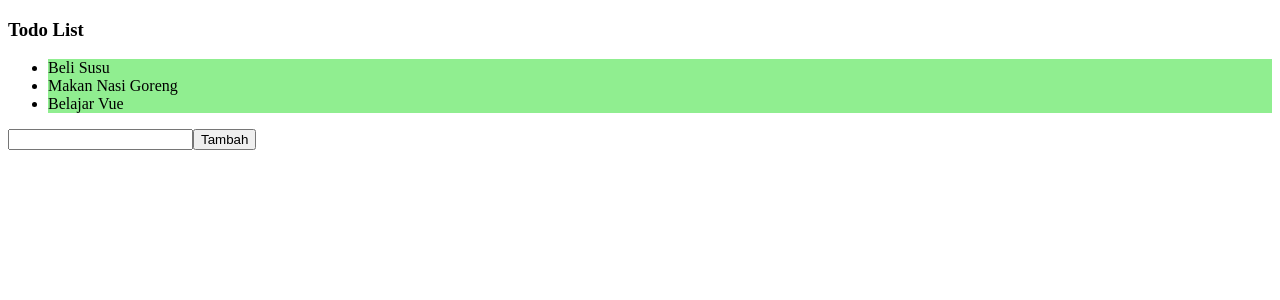
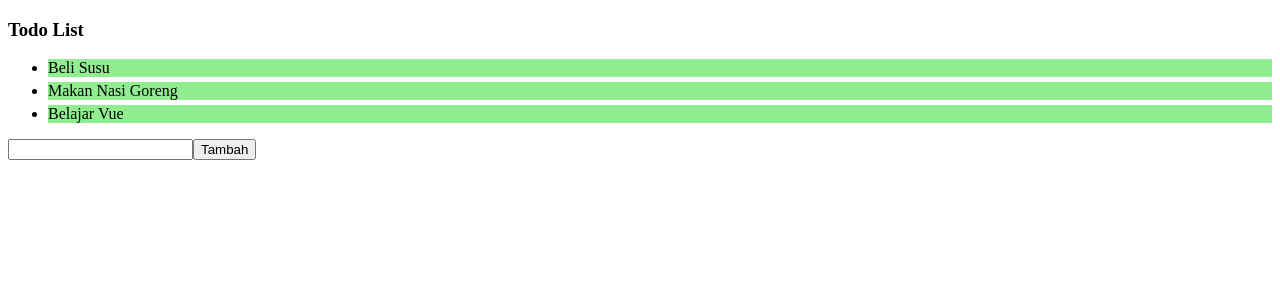
Before and after one commit to erymn/learn-vujs-w3s, a Vue app in the folder ScaleUp/firstsfc/: page / in a window 1280 px wide. Shown: the top 300 px of the page. Built offline with nearby package versions, Linux system fonts and the light colour scheme.

Commit message:
Fall through Attribute - merging style and class

```diff
--- a/ScaleUp/firstsfc/src/components/TodoItem.vue
+++ b/ScaleUp/firstsfc/src/components/TodoItem.vue
@@ -1,5 +1,5 @@
 <template>
-    <li>{{ itemName }}</li>
+    <li style="margin: 5px 0">{{ itemName }}</li>
 </template>
 
 <script>
```
